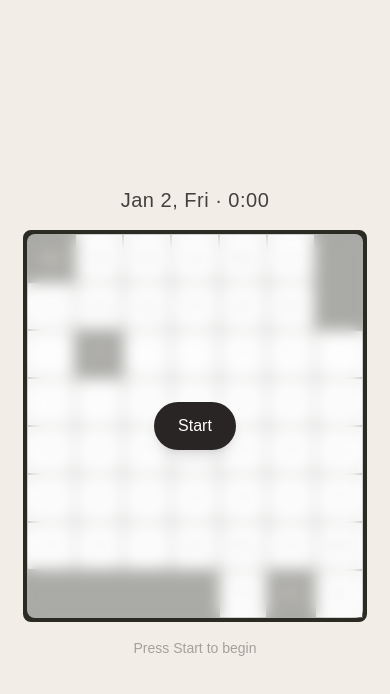
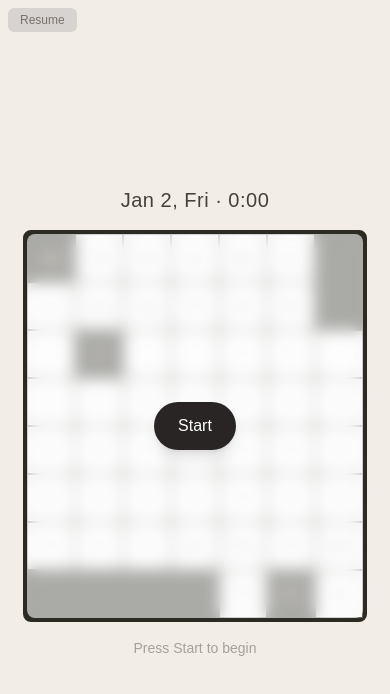
Before and after one commit to cnnmon/caladay, a Next.js app: page / in a window 390 px wide. Shown: the top 694 px of the page. Built offline with nearby package versions, Linux system fonts and the light colour scheme.

Commit message:
pause button ui

```diff
--- a/app/Puzzle.tsx
+++ b/app/Puzzle.tsx
@@ -284,6 +284,9 @@ export default function Puzzle() {
 
   // Load saved progress on mount (only if not already solved)
   useEffect(() => {
+    // Wait for history to be checked first
+    if (!hasMounted) return;
+
     // Skip if today was already solved (already restored from history)
     if (isSolved) {
       setHasLoadedProgress(true);
@@ -314,7 +317,7 @@ export default function Puzzle() {
       clearProgress();
     }
     setHasLoadedProgress(true);
-  }, [isSolved]);
+  }, [hasMounted, isSolved]);
 
   // Save progress whenever state changes (debounced to avoid excessive writes)
   useEffect(() => {
@@ -867,7 +870,7 @@ export default function Puzzle() {
             </div>
           )}
           {!isViewingHistory && (
-            <div className="flex gap-2">
+            <div className="flex gap-2 md:hidden">
               {(placedShapes.length > 0 || isSolved || elapsedTime > 0) && (
                 <motion.button
                   onClick={resetToday}
@@ -885,6 +888,17 @@ export default function Puzzle() {
                   exit={{ opacity: 0, y: -10 }}
                 >
                   Pause
+                </motion.button>
+              )}
+              {!isPlaying && (
+                <motion.button
+                  onClick={() => setIsPlaying(true)}
+                  className="text-xs px-3 py-1 rounded-md bg-stone-300 hover:bg-stone-400 text-stone-500 hover:text-stone-200"
+                  initial={{ opacity: 0, y: -10 }}
+                  animate={{ opacity: 1, y: 0 }}
+                  exit={{ opacity: 0, y: -10 }}
+                >
+                  Resume
                 </motion.button>
               )}
             </div>
@@ -1217,6 +1231,7 @@ export default function Puzzle() {
         initial={{ opacity: 0 }}
         animate={{ opacity: 1 }}
         transition={{ delay: 0.5 }}
+        className="flex flex-col gap-2 items-center"
       >
         <p className="text-sm text-stone-400 text-center">
           {isViewingHistory
@@ -1229,6 +1244,27 @@ export default function Puzzle() {
             ? "Press Resume to continue"
             : "Press Start to begin"}
         </p>
+        <div className="gap-2 items-center md:flex hidden">
+          {(placedShapes.length > 0 || isSolved || elapsedTime > 0) && (
+            <motion.button
+              onClick={resetToday}
+              className="text-xs px-2 py-1 rounded-md bg-stone-300 hover:bg-stone-400 text-stone-500 hover:text-stone-200"
+            >
+              Reset
+            </motion.button>
+          )}
+          {isPlaying && (
+            <motion.button
+              onClick={() => setIsPlaying(false)}
+              className="text-xs px-3 py-1 rounded-md bg-stone-300 hover:bg-stone-400 text-stone-500 hover:text-stone-200"
+              initial={{ opacity: 0, y: -10 }}
+              animate={{ opacity: 1, y: 0 }}
+              exit={{ opacity: 0, y: -10 }}
+            >
+              Pause
+            </motion.button>
+          )}
+        </div>
       </motion.div>
     </motion.div>
   );
```
